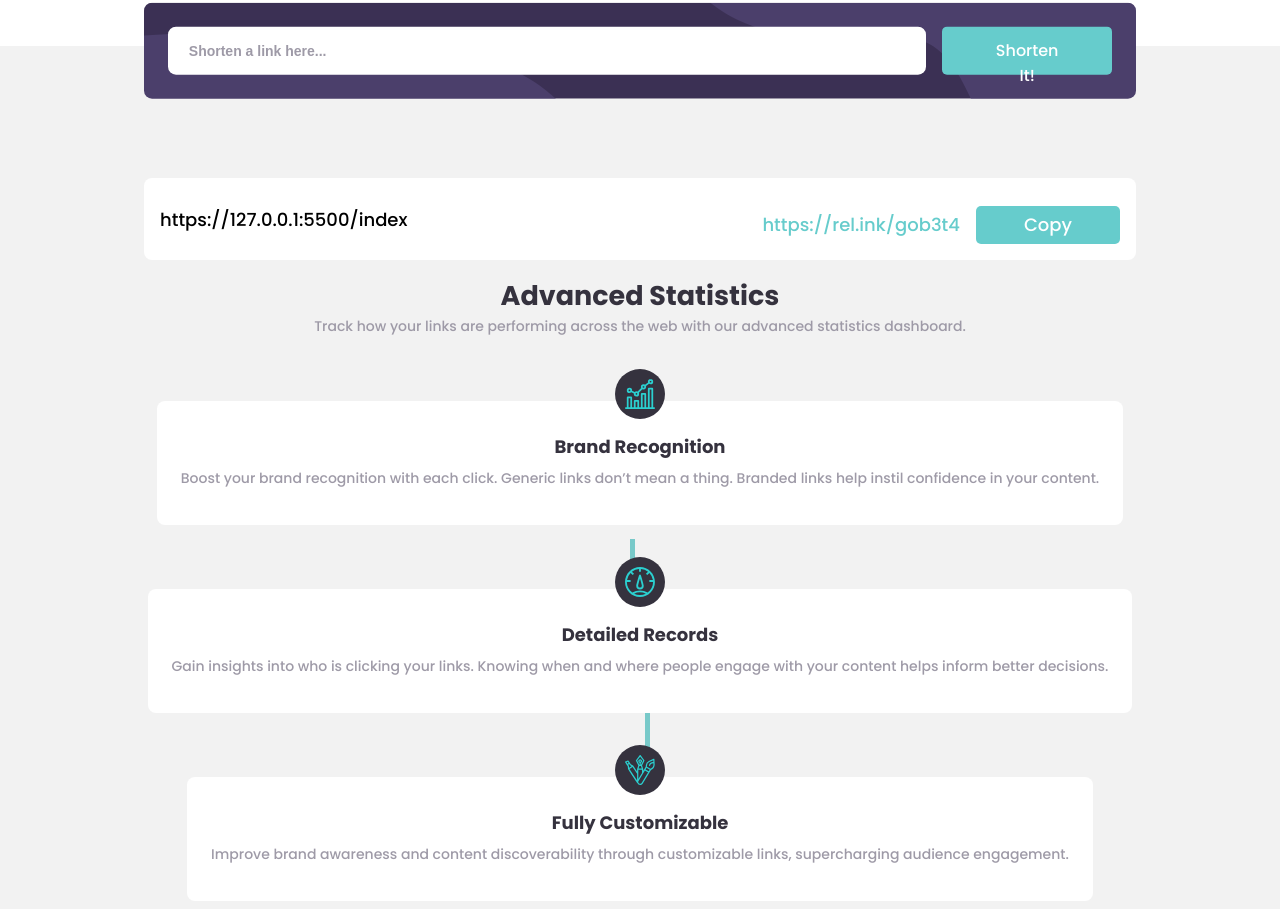
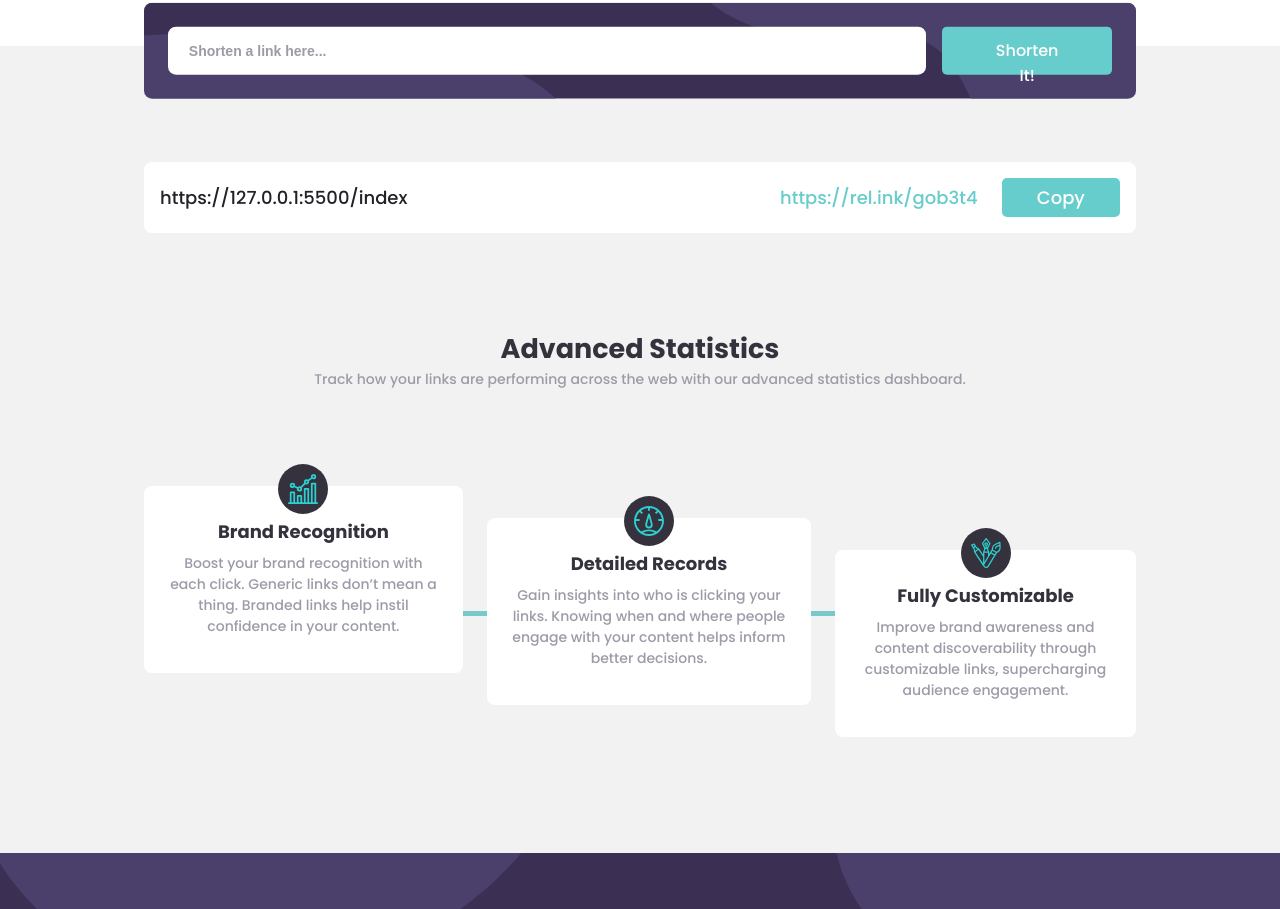
Before and after one commit to abdelilahelhaddad/url-shortening-api, a plain HTML site: page index.html in a window 1280 px wide. Shown: the part 608-1517 px from the top of the page. Drawn offline with Linux system fonts and the light colour scheme.

Commit message:
:fire: :art: Second Commit Desktop Layout :sparkles: :globe_with_meridians:

```diff
--- a/index.html
+++ b/index.html
@@ -58,10 +58,10 @@
         </form>
       </div>
       <div class="shorted">
-        <a class="original-link">https://127.0.0.1:5500/index</a>
+        <a href="#" class="original-link">https://127.0.0.1:5500/index</a>
         <div class="shorted-link-copy">
-          <a class="shorted-link">https://rel.ink/gob3t4</a>
-          <a class="btn">Copy</a>
+          <a href="#" class="shorted-link">https://rel.ink/gob3t4</a>
+          <a href="#" class="btn">Copy</a>
         </div>
       </div>
       <div class="statistics">
--- a/style.scss
+++ b/style.scss
@@ -169,6 +169,14 @@ img {
 
     .nav-list>li {
       margin-left: 1.5rem;
+
+      a {
+        color: $-N-Very-Dark-Violet;
+      }
+
+      a.btn {
+        color: #FFF;
+      }
 
       & a:hover {
         color: $-N-Very-Dark-Violet;
@@ -484,7 +492,7 @@ img {
       }
 
       .shorted {
-        margin: 1rem 10%;
+        margin: 0rem 10%;
         transform: translateY(0);
         display: flex;
         justify-content: space-between;
@@ -493,14 +501,15 @@ img {
         .original-link {
           padding-bottom: 0rem;
           display: inline-block;
+          color: $-N-Very-Dark-Violet;
         }
 
         .shorted-link-copy {
           border-top: none;
           margin: 0 -1rem;
-          padding: 0.7rem 1rem 0 1rem;
+          padding: 0rem 1rem 0 1rem;
           display: flex;
-          gap: 1rem;
+          gap: 1.5rem;
           align-items: center;
 
           .shorted-link {
@@ -511,9 +520,47 @@ img {
           .btn {
             border-radius: 5px;
             width: 100%;
-            padding: 0.35rem 3rem;
+            padding: 0.35rem 2.2rem;
             margin-top: 0;
             text-align: center;
+          }
+        }
+      }
+
+      .statistics {
+        margin: 6rem 10%;
+
+        &>p {}
+
+        .features {
+          flex-direction: row;
+          margin-top: 2rem;
+          gap: 1.5rem;
+
+          .brand {
+            margin-top: 0rem;
+          }
+
+          .record {
+            margin-top: 4rem;
+          }
+
+          .custom {
+            margin-top: 8rem;
+          }
+
+          .record::before {
+            width: 100px;
+            height: 5px;
+            left: -15%;
+            top: 50%;
+          }
+
+          .record::after {
+            width: 100px;
+            height: 5px;
+            right: -15%;
+            top: 50%;
           }
         }
       }
```
Also changed, not shown: style.css, 1 other file.
